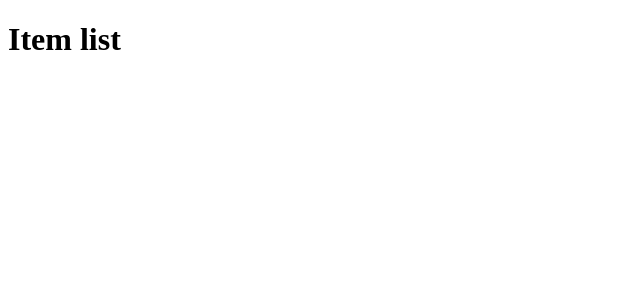
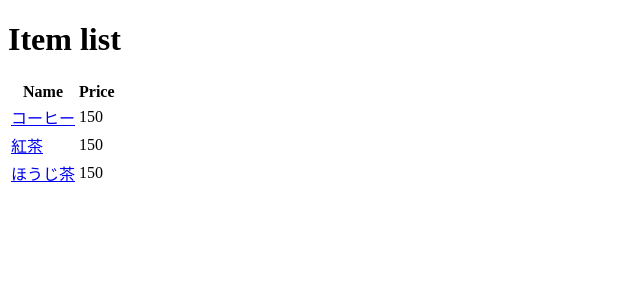
Before and after one commit to yse-yoo/node_samples_2023_ig22, a Node server app: page /item/ in a window 1280 px wide. Shown: the top 300 px of the page, without its empty margins (0-640 px from the left). Run offline with Node 20, Linux system fonts and the light colour scheme.

Commit message:
add item list

```diff
--- a/node_test/routes.js
+++ b/node_test/routes.js
@@ -34,6 +34,7 @@ router.get('/profile', (req, res) => {
 
 // 商品一覧（しょうひんいちらん）
 router.get('/item/', (req, res) => {
+    //データをすべて取得
     var data = {
         items: item.get()
     }
--- a/node_test/views/item/index.ejs
+++ b/node_test/views/item/index.ejs
@@ -1,11 +1,28 @@
 <!DOCTYPE html>
 <html lang="en">
+
 <head>
     <meta charset="UTF-8">
     <meta name="viewport" content="width=device-width, initial-scale=1.0">
     <title>Document</title>
 </head>
+
 <body>
     <h1>Item list</h1>
+    <table>
+        <tr>
+            <th>Name</th>
+            <th>Price</th>
+        </tr>
+        <% items.forEach((value) => { %>
+        <tr>
+            <td>
+                <a href="/item/<%= value.id %>"><%= value.name %></a>
+            </td>
+            <td>150</td>
+        </tr>
+        <% }) %>
+    </table>
 </body>
+
 </html>
```
